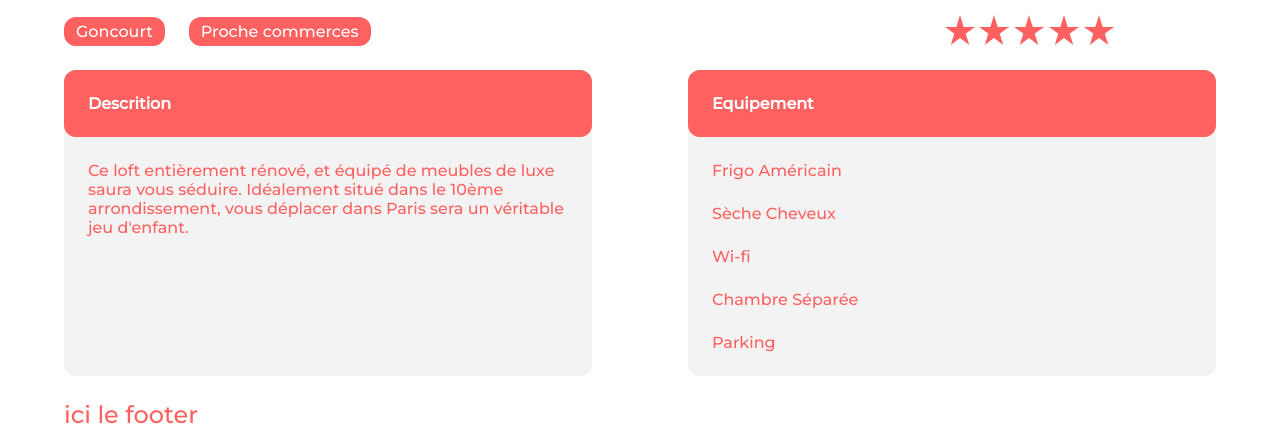
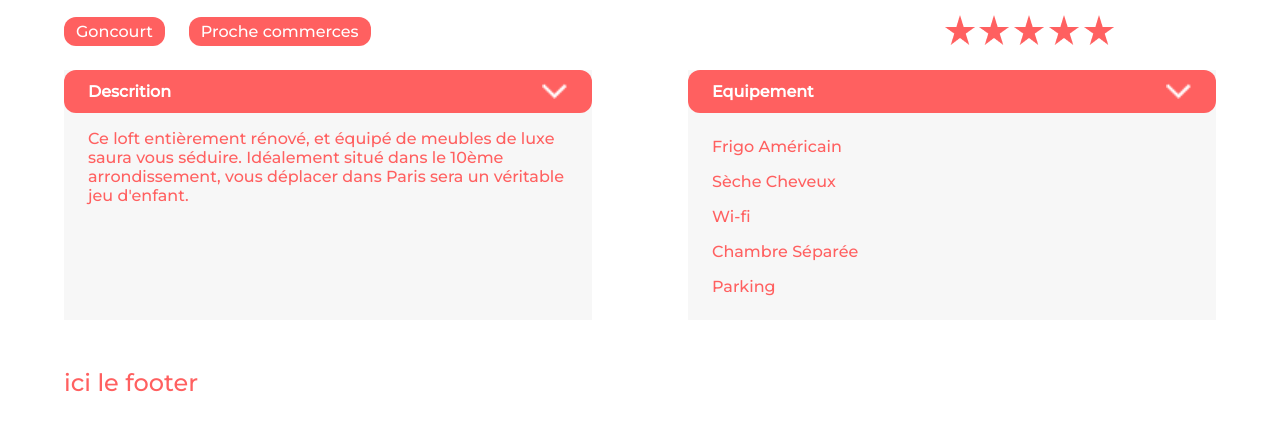
Before and after one commit to nivorako/kasa, a React (Create React App) app: page /Housing/0979876d in a window 1280 px wide. Shown: the part 694-1120 px from the top of the page. After the commit the page ends 1091 px from the top, so only its background shows below. Built offline with nearby package versions, Linux system fonts and the light colour scheme.

Commit message:
set up collapse function

```diff
--- a/src/components/Collapse.js
+++ b/src/components/Collapse.js
@@ -1,20 +1,46 @@
-export default function Collapse({titre, texte}){
-    return(
-        <>
-            <h3>{titre}</h3>
-            <ul>
-                {
-                    typeof texte === "string"
-                        ?
-                        <p>{texte}</p>
-                        :
-                        texte.map((elt, index) => (
-                            <li key={index}>
-                                <p>{elt}</p>
+import arrow from "../assets/arrow.png"
+
+export default function Collapse({title, text, type}){
+    function handleTextOnClick(){
+        const btn = document.querySelector('.collapseText__btn')
+        const list = document.querySelector(".collapseText__text")
+        btn.classList.toggle("rotate")
+        list.classList.toggle("hidden")
+    }
+
+    function handleListOnClick(){
+       const btn = document.querySelector('.collapseList__btn')
+       const list = document.querySelector(".collapseList__list")
+       btn.classList.toggle("rotate")
+       list.classList.toggle("hidden")
+    }
+
+    return type === "liste" ? (
+            <article className="collapseList">
+                <div className="collapseList__header" onClick={() => handleListOnClick()} >
+                    <h3>{title} </h3>
+                    <img src={arrow} alt="" className="collapseList__btn"/>
+                </div>
+                <ul className="collapseList__list">
+                    {
+                        text.map((elt, index) =>(
+                            <li key={index} >
+                                <p>{elt} </p>
                             </li>
                         ))
-                }
-            </ul>
-        </>
+                    }
+                </ul>
+
+            </article>
+    ) : (
+        <article className="collapseText">
+            <div className="collapseText__header" onClick={() => handleTextOnClick()}>
+                <h3>{title} </h3>
+                <img src={arrow} alt="" className="collapseText__btn"/>
+            </div>
+            <div className="collapseText__text">
+                <p>{text} </p>
+            </div>
+        </article>
     )
 }
--- a/src/pages/Housing.js
+++ b/src/pages/Housing.js
@@ -11,7 +11,6 @@ import Collapse from "../components/Collapse"
 export default function Housing(){
     const {id} = useParams()
     let selectedId = dataHousing.find(data => data.id === id)
-    console.log("selected : ", selectedId)
     return (
         <div className="housing">
             <Header />
@@ -45,20 +44,22 @@ export default function Housing(){
                             />
                         </div>
                     </div>
-                    <article className="housing__detailsArticle">
-                        <div className="housing__detailsArticleDesc">
+                    <div className="housing__detailsArticle">
+
                             <Collapse
-                                titre="Descrition"
-                                texte={selectedId.description}
+                                title="Descrition"
+                                text={selectedId.description}
+                                type="HousingTexte"
                             />
-                        </div>
-                        <div className="housing__detailsArticleEquipmt">
+
+
                             <Collapse
-                                titre="Equipement"
-                                texte={selectedId.equipments}
+                                title="Equipement"
+                                text={selectedId.equipments}
+                                type="liste"
                             />
-                        </div>
-                    </article>
+
+                    </div>
 
                 </section>
             </main>
--- /dev/null
+++ b/src/styles/components/_collapse.scss
@@ -0,0 +1,51 @@
+
+.collapseText,
+.collapseList{
+    width: 50%;
+    background-color: rgb(247, 247, 247);
+    margin-bottom: 1rem;
+    &__header{
+        background-color: $primary;
+        border-radius: $borderRadius;
+        color: white;
+        display: flex;
+        justify-content: space-between;
+        align-items: center;
+        padding: .5rem 1rem;
+    }
+    &__btn{
+        height: 16px;
+    }
+    h3{
+        margin: 0;
+        font-size: $base-font-size;
+    }
+    p{
+        font-size: $base-font-size;
+    }
+}
+
+.collapseList{
+    margin-left: 2rem;
+    ul{
+        list-style-type: none;
+    }
+    &__list{
+        padding: 0 1rem;
+    }
+}
+
+.collapseText{
+    margin-right: 2rem;
+    &__text{
+        padding: 0 1rem;
+    }
+}
+
+.rotate{
+    transform: rotate(180deg);
+}
+
+.hidden{
+    display: none;
+}
--- a/src/styles/pages/_housing.scss
+++ b/src/styles/pages/_housing.scss
@@ -74,39 +74,39 @@
             justify-content: space-between;
             align-items: center;
         }
-        h3{
-            margin-top: 0;
-            padding: 1rem;
-            color: white;
-            background-color: $primary;
-            border-radius: $borderRadius;
-            font-size: $base-font-size;
-        }
-        p{
-            font-size: $base-font-size;
-            margin: 1rem;
-        }
+        // h3{
+        //     margin-top: 0;
+        //     padding: 1rem;
+        //     color: white;
+        //     background-color: $primary;
+        //     border-radius: $borderRadius;
+        //     font-size: $base-font-size;
+        // }
+        // p{
+        //     font-size: $base-font-size;
+        //     margin: 1rem;
+        // }
     }
-    &__detailsArticleDesc{
-        width: 50%;
-        margin-right: 2rem;
-        background-color: rgb(243, 243, 243);
-        border-radius: $borderRadius;
-        @media screen and (max-width: 800px) {
-            margin-right: 0;
-            margin-bottom: 1rem;
-        }
-    }
-    &__detailsArticleEquipmt{
-        width: 50%;
-        margin-left: 2rem;
-        background-color: rgb(243, 243, 243);
-        border-radius: $borderRadius;
-        @media screen and (max-width: 800px) {
-            margin-left: 0;
-        }
-        ul{
-            list-style-type: none;
-        }
-    }
+    // &__detailsArticleDesc{
+    //     width: 50%;
+    //     margin-right: 2rem;
+    //     background-color: rgb(243, 243, 243);
+    //     border-radius: $borderRadius;
+    //     @media screen and (max-width: 800px) {
+    //         margin-right: 0;
+    //         margin-bottom: 1rem;
+    //     }
+    // }
+    // &__detailsArticleEquipmt{
+    //     width: 50%;
+    //     margin-left: 2rem;
+    //     background-color: rgb(243, 243, 243);
+    //     border-radius: $borderRadius;
+    //     @media screen and (max-width: 800px) {
+    //         margin-left: 0;
+    //     }
+    //     ul{
+    //         list-style-type: none;
+    //     }
+    // }
 }
--- a/src/styles/styles.scss
+++ b/src/styles/styles.scss
@@ -5,6 +5,7 @@
 @import "./components/banner";
 @import "./components//cards";
 @import "./components/rating";
+@import "./components/collapse";
 @import "./pages/home";
 @import "./pages/about";
 @import "./pages/housing";
```
Also changed, not shown: src/assets/arrow.png (added).
